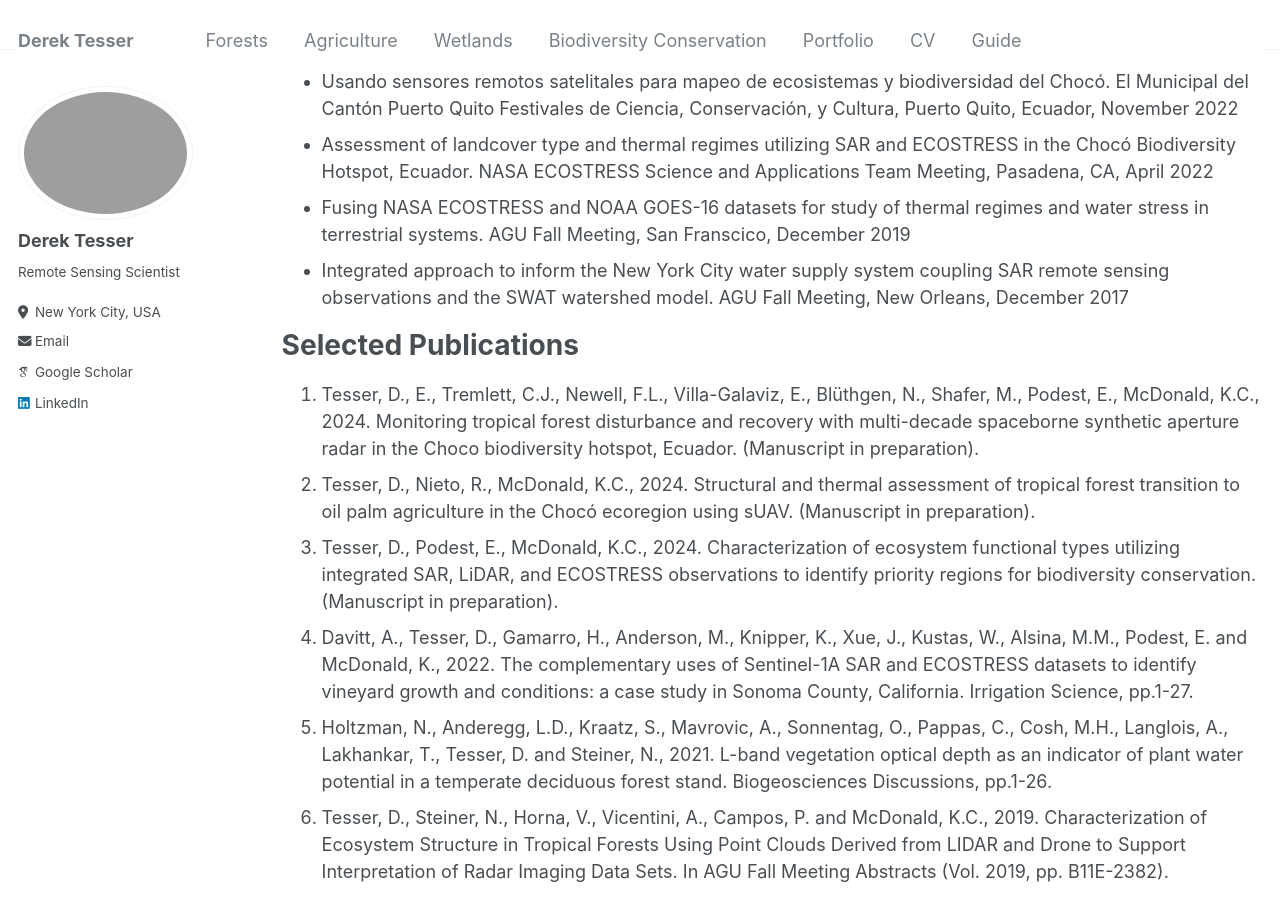
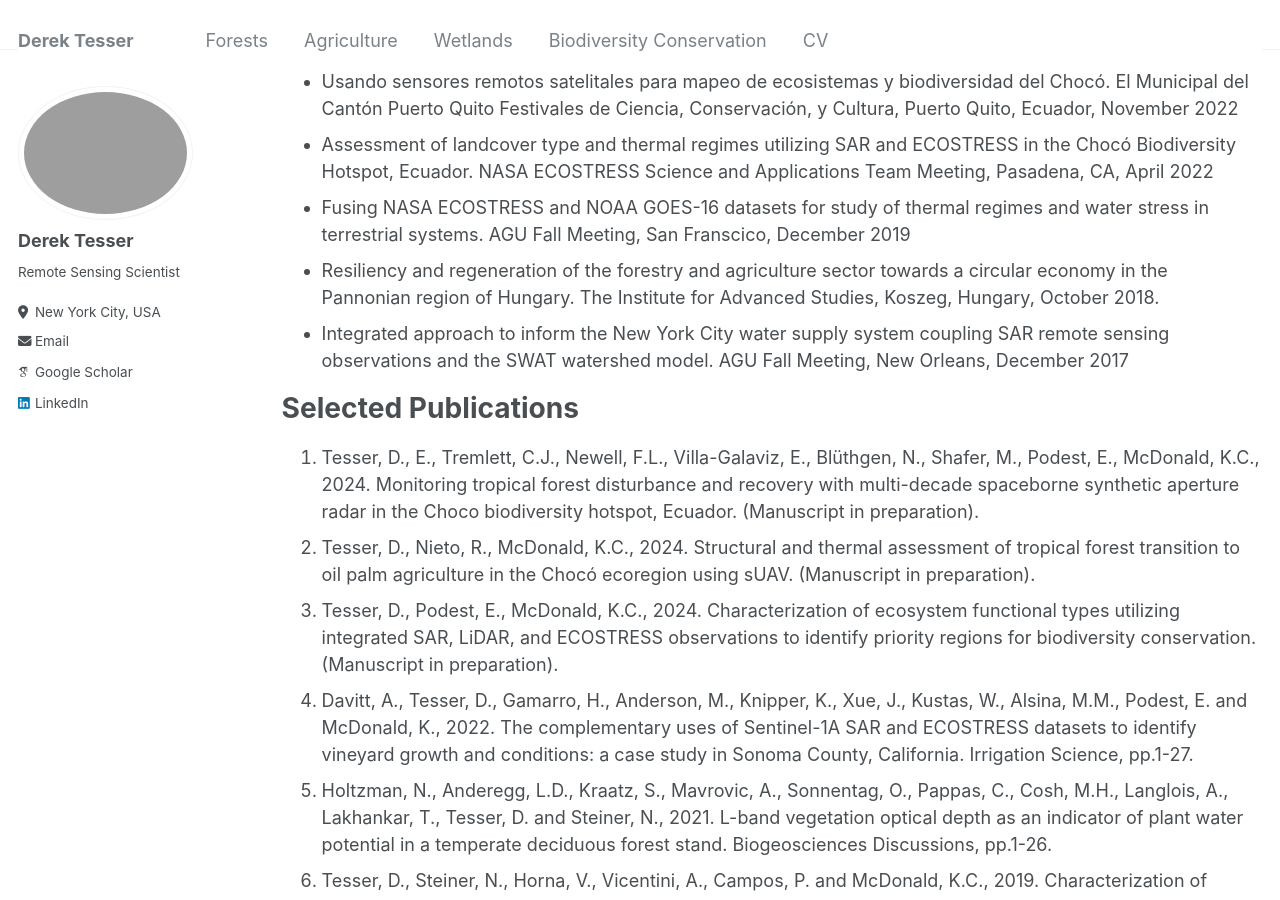
Before and after one commit to dstesser/dstesser.github.io, a Jekyll site: the page built from _pages/cv.md, in a window 1280 px wide and 900 px high, scrolled down 2321 px. Built offline with Jekyll 4.4.1, drawn with Linux system fonts in a browser that asks for light colours; some web fonts are replaced.

Commit message:
cv updated

```diff
--- a/_pages/cv.md
+++ b/_pages/cv.md
@@ -91,6 +91,7 @@ Selected Presentations
 Municipal del Cantón Puerto Quito Festivales de Ciencia, Conservación, y Cultura, Puerto Quito, Ecuador, November 2022<br>
 * Assessment of landcover type and thermal regimes utilizing SAR and ECOSTRESS in the Chocó Biodiversity Hotspot, Ecuador. NASA ECOSTRESS Science and Applications Team Meeting, Pasadena, CA, April 2022<br>
 * Fusing NASA ECOSTRESS and NOAA GOES-16 datasets for study of thermal regimes and water stress in terrestrial systems. AGU Fall Meeting, San Franscico, December 2019<br>
+* Resiliency and regeneration of the forestry and agriculture sector towards a circular economy in the Pannonian region of Hungary. The Institute for Advanced Studies, Koszeg, Hungary, October 2018.<br>
 * Integrated approach to inform the New York City water supply system coupling SAR remote sensing observations and the SWAT watershed model. AGU Fall Meeting, New Orleans, December 2017<br>
 
 
```
Also changed, not shown: _data/navigation.yml (+4 -4 lines).
